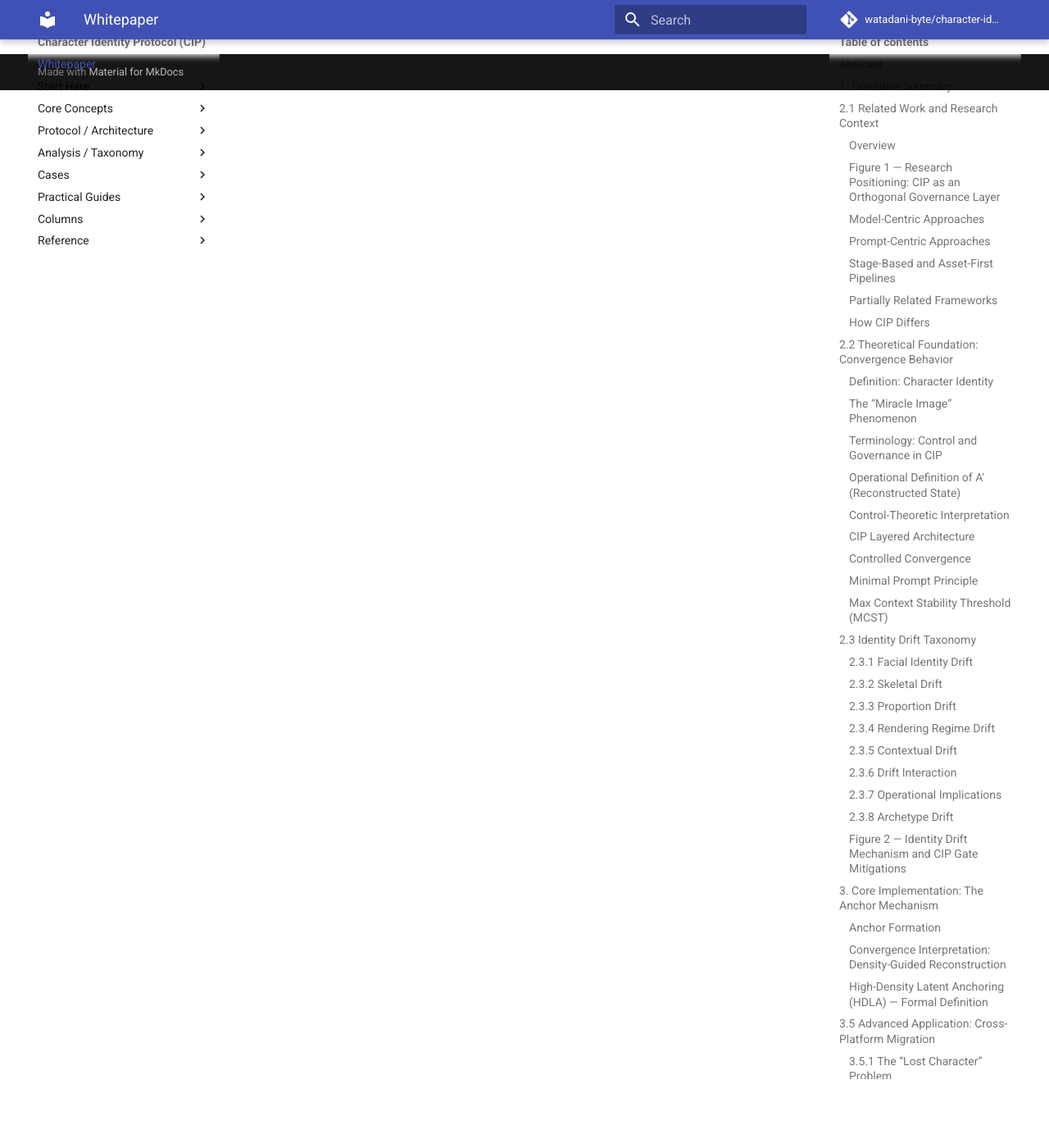
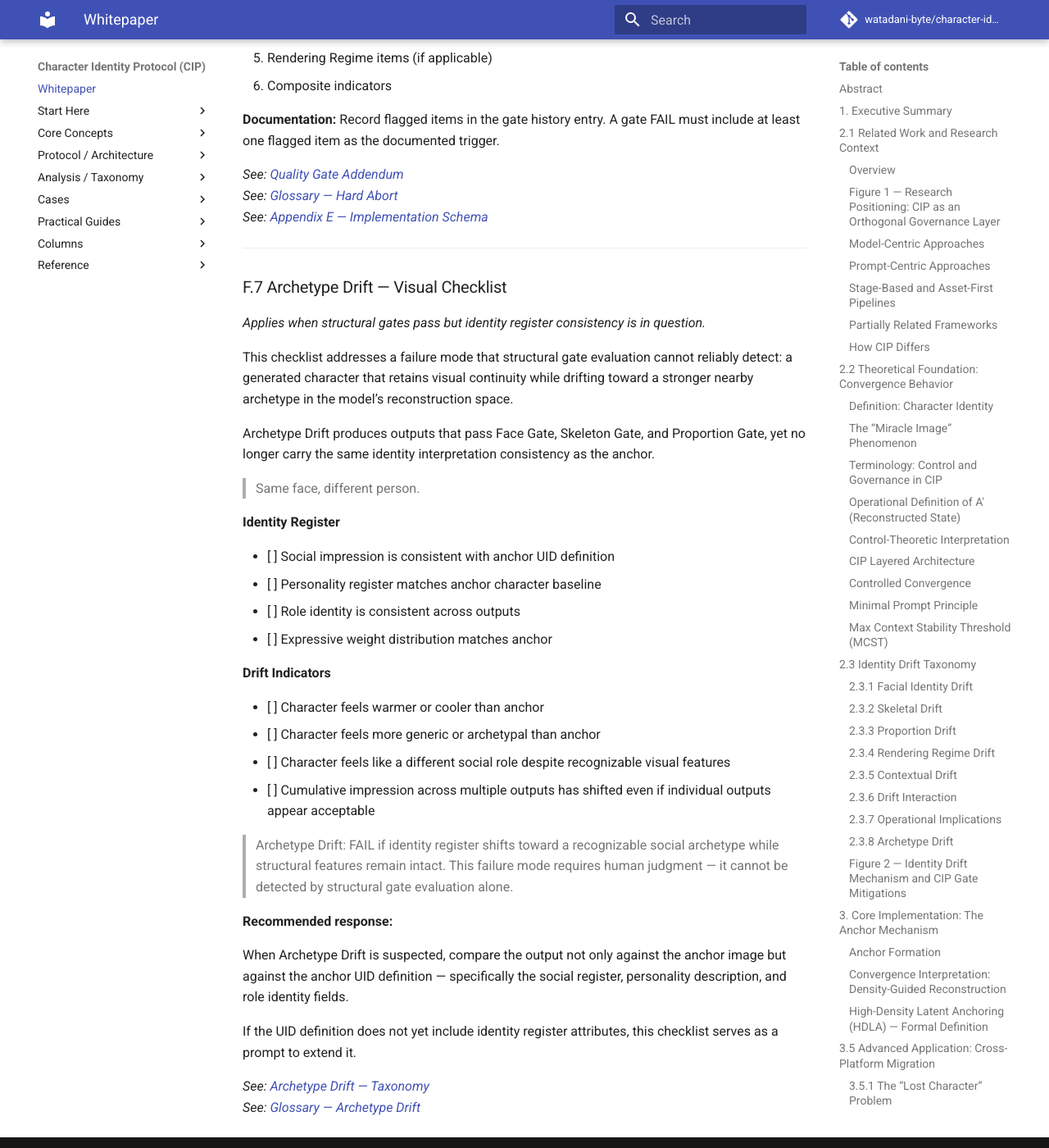
Before and after one commit to watadani-byte/character-identity-protocol, an MkDocs documentation site: the page built from docs/whitepaper_v1.md, in a window 1280 px wide and 1400 px high, scrolled down 49917 px. Shown: the whole window at 82% size. Built offline with MkDocs 1.6.1 and Material for MkDocs 9.7.7, drawn with Linux system fonts in a browser that asks for light colours; comment, search, counter and statistics services are not loaded; some of the changed text lies outside the part shown.

Commit message:
whitepaper_v1.md を更新

```diff
--- a/docs/whitepaper_v1.md
+++ b/docs/whitepaper_v1.md
@@ -1182,6 +1182,13 @@ This implies that future improvements in generative reliability may be achieved
 - [Appendix D — Character Concept and IP Asset Management](#appendix-d--character-concept-and-ip-asset-management)
 - [Appendix E — Implementation Schema (JSON/YAML Specification)](#appendix-e--implementation-schema-jsonyaml-specification)
 - [Appendix F — Visual Drift Detection Checklist](#appendix-f--visual-drift-detection-checklist)
+  - F.1 Face Gate
+  - F.2 Skeleton Gate
+  - F.3 Proportion Gate
+  - F.4 Rendering Regime Gate
+  - F.5 Composite Drift Indicators
+  - F.6 Checklist Usage Notes
+  - F.7 Archetype Drift
 
 -----
 
@@ -1851,3 +1858,56 @@ as the documented trigger.
 *See: [Quality Gate Addendum](quality_gate_addendum.md)*
 *See: [Glossary — Hard Abort](glossary.md)*
 *See: [Appendix E — Implementation Schema](#appendix-e--implementation-schema-jsonyaml-specification)*
+
+-----
+
+### F.7 Archetype Drift — Visual Checklist
+
+*Applies when structural gates pass but identity register
+consistency is in question.*
+
+This checklist addresses a failure mode that structural
+gate evaluation cannot reliably detect: a generated character
+that retains visual continuity while drifting toward a
+stronger nearby archetype in the model’s reconstruction space.
+
+Archetype Drift produces outputs that pass Face Gate,
+Skeleton Gate, and Proportion Gate, yet no longer carry
+the same identity interpretation consistency as the anchor.
+
+> Same face, different person.
+
+**Identity Register**
+
+- [ ] Social impression is consistent with anchor UID definition
+- [ ] Personality register matches anchor character baseline
+- [ ] Role identity is consistent across outputs
+- [ ] Expressive weight distribution matches anchor
+
+**Drift Indicators**
+
+- [ ] Character feels warmer or cooler than anchor
+- [ ] Character feels more generic or archetypal than anchor
+- [ ] Character feels like a different social role
+  despite recognizable visual features
+- [ ] Cumulative impression across multiple outputs has shifted
+  even if individual outputs appear acceptable
+
+> Archetype Drift: FAIL if identity register shifts
+> toward a recognizable social archetype
+> while structural features remain intact.
+> This failure mode requires human judgment —
+> it cannot be detected by structural gate evaluation alone.
+
+**Recommended response:**
+
+When Archetype Drift is suspected, compare the output not
+only against the anchor image but against the anchor UID
+definition — specifically the social register, personality
+description, and role identity fields.
+
+If the UID definition does not yet include identity register
+attributes, this checklist serves as a prompt to extend it.
+
+*See: [Archetype Drift — Taxonomy](whitepaper_v1.md#238-archetype-drift)*
+*See: [Glossary — Archetype Drift](glossary.md)*
```
